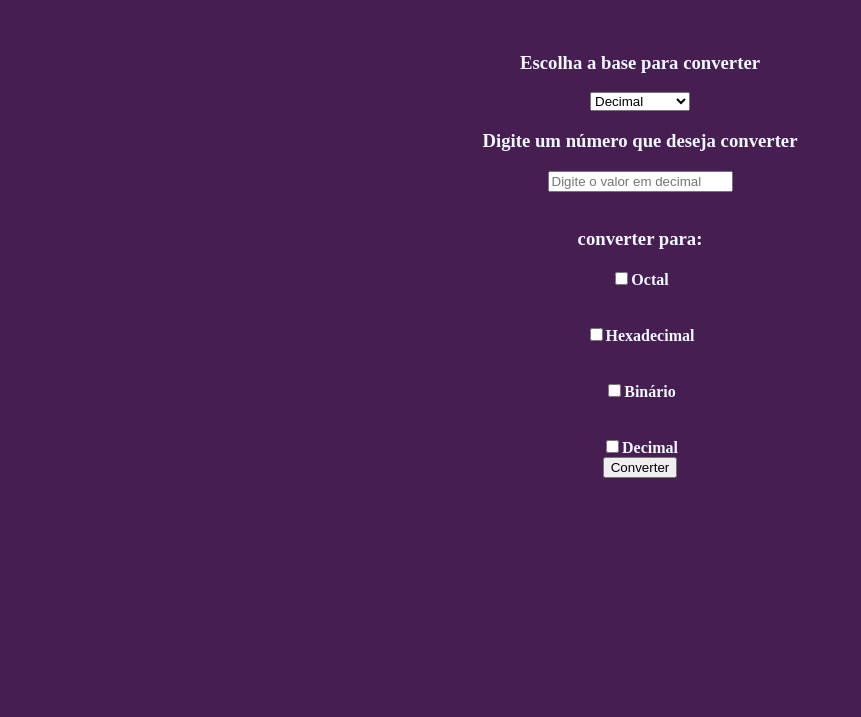
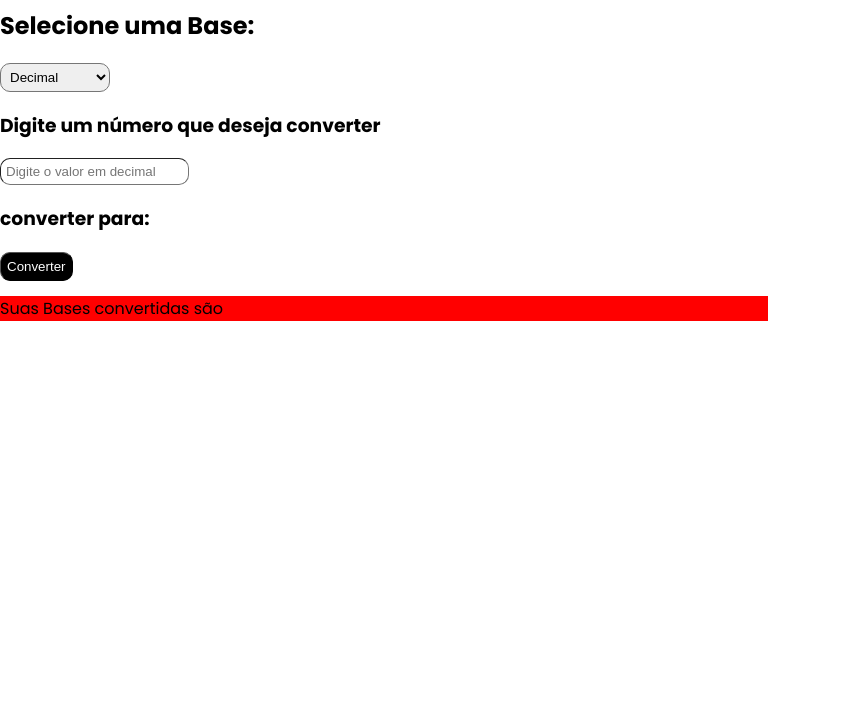
Before and after one commit to deivid0067/Convensor-de-Bases, a plain HTML site: page index.html in a window 1280 px wide. Shown: the part 83-800 px from the top of the page, without its empty margins (0-861 px from the left). Drawn offline with Linux system fonts and the light colour scheme.

Commit message:
Algumas alterações

```diff
--- a/css/style.css
+++ b/css/style.css
@@ -1,29 +1,51 @@
-body{
-    background-color: rgb(70, 30, 82);
-    color: aliceblue
+@import url('https://fonts.googleapis.com/css2?family=Poppins:ital,wght@0,100;0,200;0,300;0,400;0,500;0,600;0,700;0,800;0,900;1,100;1,200;1,300;1,400;1,500;1,600;1,700;1,800;1,900&display=swap');
+
+body {
+    margin: 0;
+    font-family: 'Poppins';
+
+}
+
+.container-conversor{
+    width: 100%;
+    height: 100%;
+}
+
+.conteudo {
+    align-items: center;
+    justify-content: center;
+}
+
+#bases_convertidas {
+    background-color: red;
+    width: 60%;
+    height: 60%;
+    margin-top: 15px;
+}
+
+#Numero_a_converter {
+    padding: 5px;
+    border-radius: 10px;
+    border-width: 1px;
 }
 
 
-
-input #base_decimal {
-    background-color: rgb(109, 236, 236);
-    border: black solid 3px ;
-}
-
-input #base_decimal:focus {
-    width: 30%;
-    height: 30%;
-}
-
-#base_bin{
-background-color: red;
+button {
+    border-radius: 10px;
+    padding: 6px;
+    border-width: 1px;
+    color: white;
+    background-color: black;
+    transition: 0.5s;
 }
 
 
-#base_octal{
-background-color: yellow;
+button:hover {
+    background-color: white;
+    color: black;
 }
 
-#base_hexa{
-background-color: green;
+#seletor_de_bases {
+    padding: 5px;
+    border-radius: 10px;
 }
--- a/index.html
+++ b/index.html
@@ -5,67 +5,55 @@
         <meta http-equiv="Content-Type" content="text/html; charset=UTF-8">
 
         <meta name="viewport" content="width=device-width, initial-scale=1.0">
-        <link rel="stylesheet" href="../css/style.css">
+        <link rel="stylesheet" href="./css/style.css">
         <title>Conversor de Bases</title>
 </head>
 
 <body>
 
-        <center>
+        <div class="container-conversor">
                 <h1>Conversor de Bases </h1>
 
-                <br><br>
-
-                <h3>Escolha a base para converter</h3>
-
-                <select id="selecao_base">
+                <h2>Selecione uma Base:</h2>
+                <select id="seletor_de_bases">
                         <option value="10">Decimal</option>
-                        <option value="2">Binario</option>
                         <option value="8">Octal</option>
                         <option value="16">Hexadecimal</option>
+                        <option value="2">Binario</option>
                 </select>
 
+                <select style="display: none;">
+                        <option value="">A</option>
+                        <option value="">B</option>
+                        <option value="">C</option>
+                        <option value="">D</option>
+                        <option value="">E</option>
+                        <option value="">F</option>
+                </select>
+
+                <div class="conteudo">
                         <h3>Digite um número que deseja converter</h3>
                         <input id="Numero_a_converter" type="text" placeholder="Digite o valor em decimal">
 
-                <br><br>
 
-                <div id="div_conversao"></div>
                         <h3>converter para:</h3>
 
-
-                <input onclick="aparecer_octal()" type="checkbox"><b>Octal</b>
-                <br>
-                <div style="display: none; border-radius: 5px; padding: 5px; color: rgb(0, 0, 0); width: 15%; height: 40px; font-weight: 500;"
-                        id="base_octal"></div>
-
-                <br><br>
-
-                <input onclick="aparecer_hexa()" type="checkbox"><b>Hexadecimal</b>
-                <br>
-                <div style="display: none; background-color: #dcdcdc; border-radius: 5px; padding: 5px; color: rgb(7, 7, 7); width: 15%; height: 40px; font-weight: 500;"
-                        id="base_hexa"></div>
-
-                <br><br>
-
-                <input onclick="aparecer_bin()" type="checkbox"><b>Binário</b>
-                <br>
-                <div style="display: none; background-color: #dcdcdc; border-radius: 5px; padding: 5px; color: rgb(5, 5, 5); width: 60%; height: 50px; font-weight: 500;"
-                        id="base_bin"></div>
-
-                <br><br>
-
-                <input onclick="aparecer_dec()" type="checkbox"><b>Decimal</b>
-                <br>
-                <div style="display: none; background-color: #dcdcdc; border-radius: 5px; padding: 5px; color: rgb(5, 5, 5); width: 60%; height: 50px; font-weight: 500;"
-                        id="base_dec"></div>
+                        <button onclick="converter()">Converter</button>
 
 
-                <button onclick="converter()">Converter</button>
-        </center>
+                        <div id="bases_convertidas">
+                                Suas Bases convertidas são
+                        </div>
+                </div>
+        </div>
 
 
 
+
+
+</body>
+
+</html>
 
 <script>
 
@@ -79,64 +67,27 @@
 
                 let hexadecimal = NumeroX.toString(16);
 
-                        let binaria = NumeroX.toString(2);
-
-                        let base = selecao_base.value
-
-                        let valorDecimal = parseInt(NumeroX, base);
+                let binario = NumeroX.toString(2);
 
 
-                        let select = Number(selecao_base.value)
+                document.getElementById("Numero_a_converter").innerHTML = ` ${decimal}`;
 
-                        let hexadecimal_base = (document.querySelector('option[value = "16"]').value).toString(16);
-                        let binario_base = (document.querySelector('option[value = "2"]').value).toString(2);
-                        let octal_base = (document.querySelector('option[value = "8"]').value).toString(8);
-                        let decimal_base = (document.querySelector('option[value = "10"]').value);
-
-                        console.log(binario_base)
-                        console.log(hexadecimal_base)
+                document.getElementById("bases_convertidas").innerHTML = `Esse número na Base Octal é : ${octal}
+                <br>
+                <br>
+                        Esse Número em Binario é : ${binario}
+                <br>
+                <br>
+                        Esse Número em Hexadecimal é: ${hexadecimal}
+                `;
 
 
-                        div_conversao.innerHTML = `${valorDecimal}`
 
-                        document.getElementById("Numero_a_converter").innerHTML = ` ${decimal}`;
-                        document.getElementById("base_octal").innerHTML = ` ${octal}`;
-                        document.getElementById("base_hexa").innerHTML = ` ${hexadecimal}`;
-                        document.getElementById("base_bin").innerHTML = ` ${binaria}`;
-                        document.getElementById("base_dec").innerHTML = `${decimal}`
 
-                        // if (select == 16) {
-                        //         base_hexa.style.display = 'block'
-                        // } else if (select == 8) {
-                        //         base_bin.style.display = 'block'
-                        // }else if (select == 2) {
-                        //         base_bin.style.display = 'block'
-                        // } else {
-
-                        // }
 
 
         }
-                function hexadecimal() {
-                        console.log(2)
+                function trocarBase () {
+
                 }
-
-                function aparecer_bin() {
-                        base_bin.style.display = 'block'
-                }
-
-                function aparecer_hexa() {
-                        base_hexa.style.display = 'block'
-                }
-
-                function aparecer_octal() {
-                        base_octal.style.display = 'block'
-                }
-                function aparecer_dec() {
-                        base_dec.style.display = 'block'
-                }
-
 </script>
-</body>
-
-</html>
```
Lines whose indentation alone changed are shown as unchanged.
